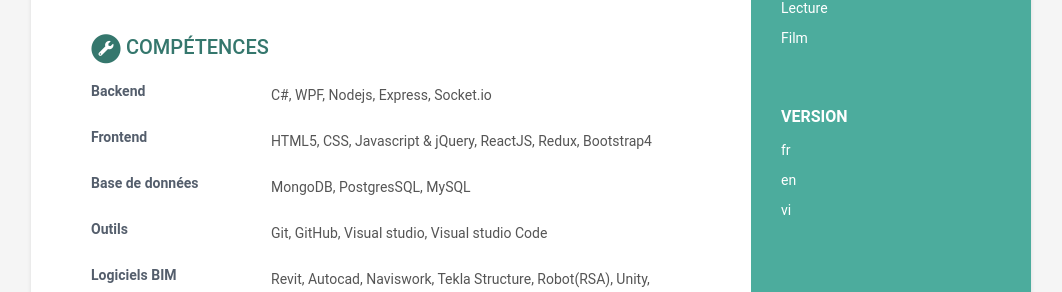
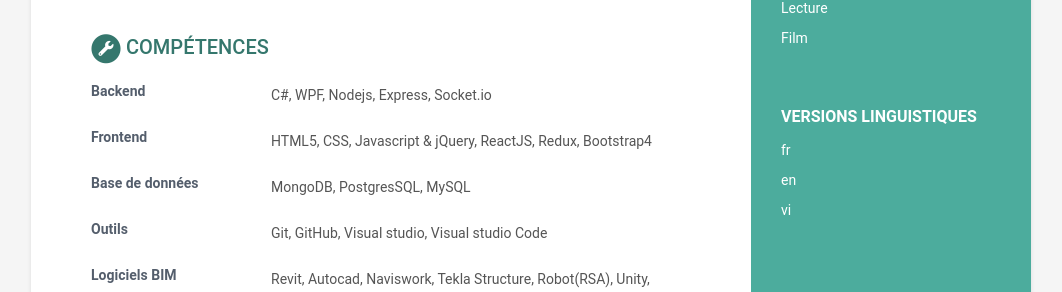
Before and after one commit to tienduy-nguyen/cv, a Jekyll site: the page built from index.html, in a window 1280 px wide. Shown: the part 1175-1467 px from the top of the page, without its empty margins (109-1171 px from the left). Built offline with Jekyll 4.4.1, drawn with Linux system fonts in a browser that asks for light colours.

Commit message:
update data.yml

```diff
--- a/_includes/about.html
+++ b/_includes/about.html
@@ -1,6 +1,6 @@
 <div class="remove-container container-block">
   <h2 class="container-block-title">
-    Version
+    Versions linguistiques
   </h2>
   <ul class="list-unstyled interests-list">
     <li><a target="_blank" href="/">fr</a></li>
```
